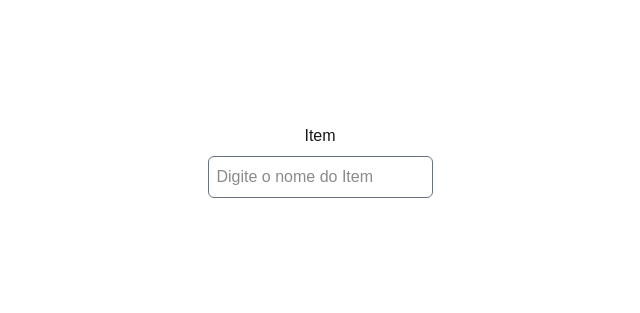
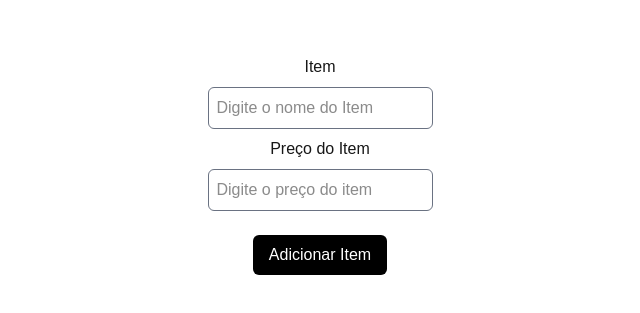
Before and after one commit to joaoNogueiradev/how-to-shop-app, a Next.js app: page / in a window 1280 px wide. Shown: the part 235-548 px from the top of the page, without its empty margins (320-960 px from the left). Built offline with nearby package versions, Linux system fonts and the light colour scheme.

Commit message:
feat: setting all things

```diff
--- a/src/components/AddItemForm.tsx
+++ b/src/components/AddItemForm.tsx
@@ -10,10 +10,29 @@ const AddItemForm = ({ onAddItem }: Props) => {
   const [name, setName] = useState("");
   const [price, setPrice] = useState("");
 
-  console.log(name, price, setPrice, onAddItem);
+  const handleSubmit = (e:React.FormEvent) => {
+    e.preventDefault();
+
+    if(!name || !price){
+      alert("Preencha todos os campos!");
+      return;
+    }
+
+    const newItem: Item = {
+      id: String(Date.now()),
+      name,
+      price: Number(price),
+      bought: false,
+    }
+
+    onAddItem(newItem);
+    setName("");
+    setPrice("");
+
+  }
 
   return (
-    <form className="flex justify-center items-center h-screen">
+    <form onSubmit={handleSubmit} className="flex justify-center items-center h-screen">
       <div className="flex flex-col justify-center items-center">
         <label htmlFor="name">Item</label>
         <input
@@ -24,6 +43,16 @@ const AddItemForm = ({ onAddItem }: Props) => {
           onChange={(e) => setName(e.target.value)}
           className="border border-gray-500 rounded-md p-2 m-2"
         />
+        <label htmlFor="price">Preço do Item</label>
+        <input
+          id="price"
+          type="number"
+          placeholder="Digite o preço do item"
+          value={price}
+          onChange={(e) => setPrice(e.target.value)}
+          className="border border-gray-500 rounded-md p-2 m-2"
+        />
+        <button type='submit' className="cursor-pointer bg-black text-white px-4 py-2 mt-4 rounded-md hover:bg-gray-800 transition-colors">Adicionar Item</button>
       </div>
     </form>
   );
```
